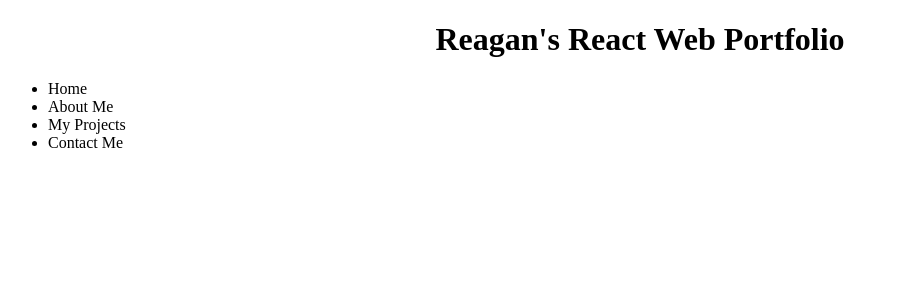
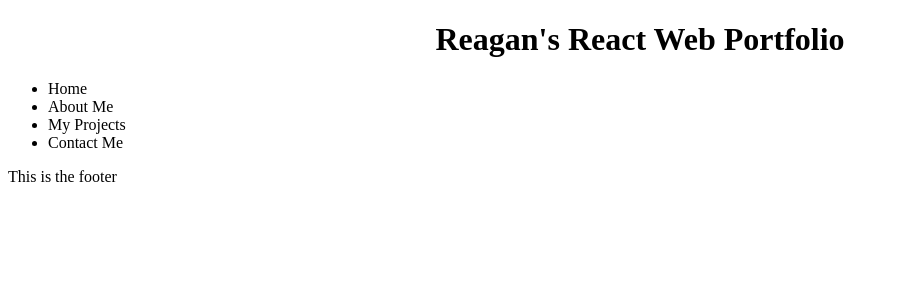
Before and after one commit to rprice000/react-portfolio, a React (Create React App) app: page / in a window 1280 px wide. Shown: the top 300 px of the page, without its empty margins (0-899 px from the left). Built offline with nearby package versions, Linux system fonts and the light colour scheme.

Commit message:
made generic components for testing navigation

```diff
--- a/src/App.js
+++ b/src/App.js
@@ -1,12 +1,14 @@
 import './App.css';
 import Header from './components/Header';
 import Nav from './components/Nav';
+import Footer from './components/Footer';
 
 function App() {
   return (
     <div>
       <Header></Header>
       <Nav></Nav>
+      <Footer></Footer>
     </div>
   );
 }
--- /dev/null
+++ b/src/components/Footer/index.js
@@ -0,0 +1,12 @@
+import React from 'react';
+
+function Footer() {
+    return (
+       <footer>
+           <p>This is the footer</p>
+       </footer>
+    )
+}
+
+
+export default Footer;
--- a/src/components/Nav/index.js
+++ b/src/components/Nav/index.js
@@ -8,7 +8,7 @@ function Nav() {
 
           <li>
 
-            Home
+           Home
 
           </li>
 
```
Also changed, not shown: src/components/About/index.js (added, +12 -0 lines), src/components/Contact/index.js (added, +12 -0 lines), src/components/Home/index.js (added, +12 -0 lines), src/components/Projects/index.js (added, +12 -0 lines).
